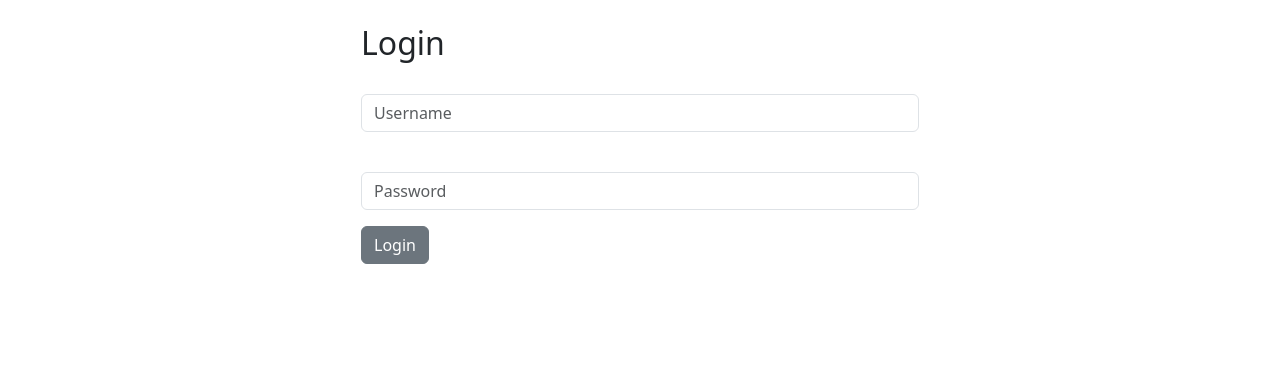
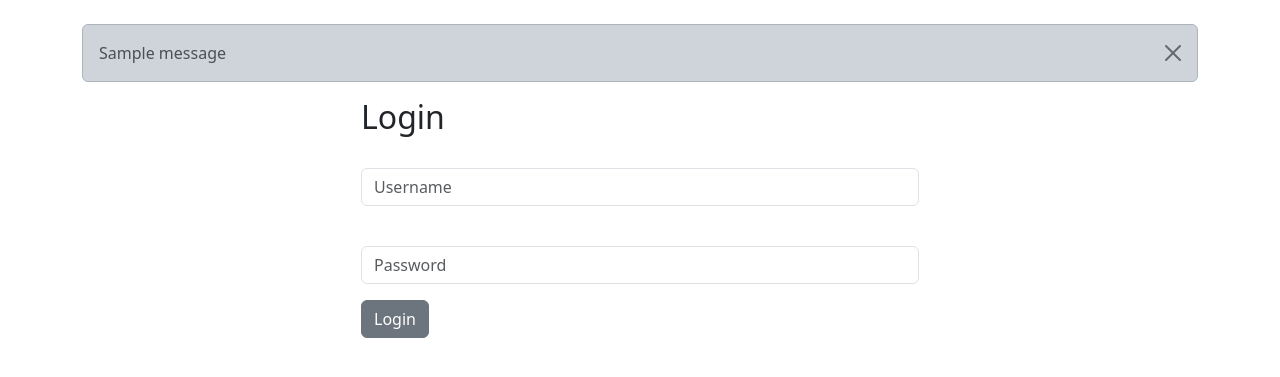
Before and after one commit to MipForShort/Django-CRM, a Django app: page / in a window 1280 px wide. Shown: the part 56-433 px from the top of the page. Run offline with Django 5.2, Linux system fonts and the light colour scheme; tables that the repository leaves empty hold one stand-in row (values such as "Sample post"); one stand-in notice (Sample message) is shown.

Commit message:
Added an alert for invalid user to base.html and added some temporary files

```diff
--- a/dcrm/website/templates/base.html
+++ b/dcrm/website/templates/base.html
@@ -10,6 +10,14 @@
     {% include 'navbar.html' %}
     <div class="container">
         <br/>
+        {% if messages %}
+          {% for message in messages %}
+          <div class="alert alert-dark alert-dismissible fade show" role="alert">
+            {{ message }}
+            <button type="button" class="btn-close" data-bs-dismiss="alert" aria-label="Close"></button>
+          </div>
+          {% endfor %}
+        {% endif %}
         {% block content %}
         {% endblock %}
     </div>
```
